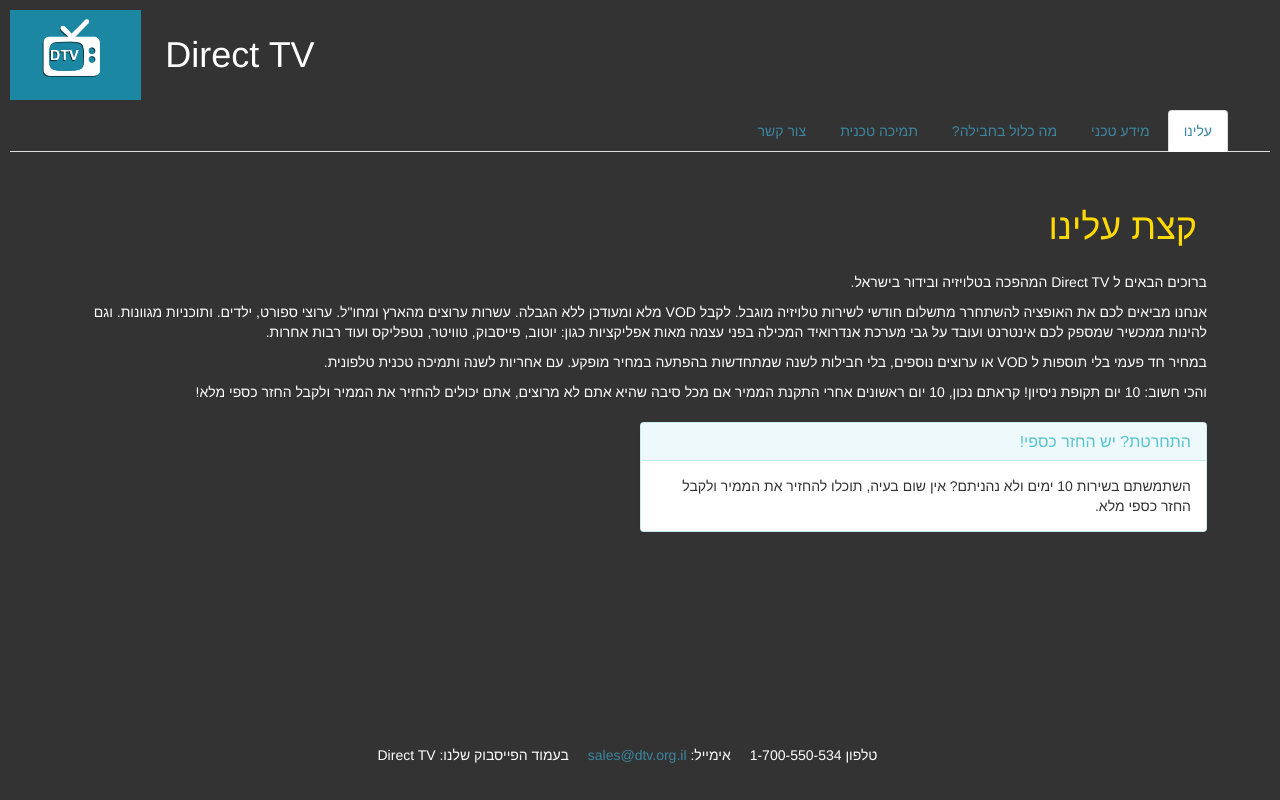
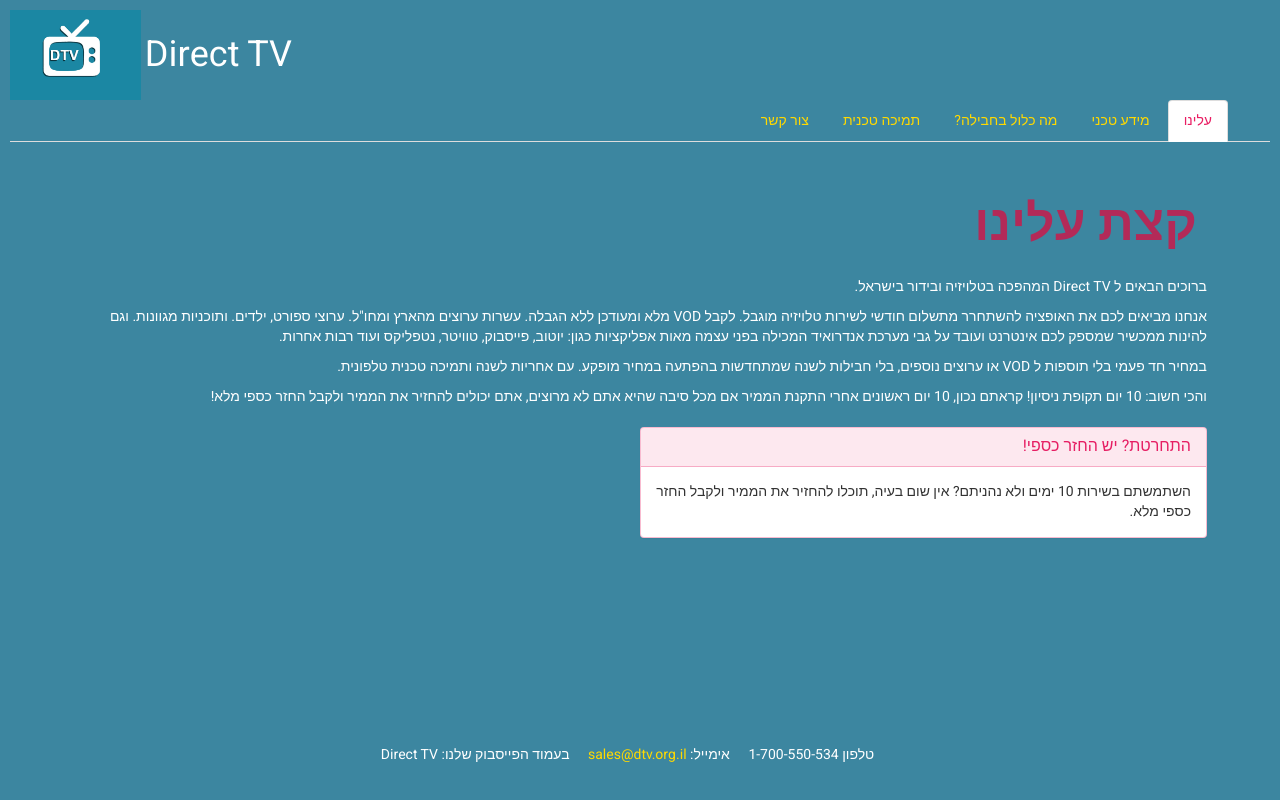
Before and after one commit to edento/direct-tv, a website: page public/index.html in a window 1280 px wide. Drawn offline with nearby package versions, Linux system fonts and the light colour scheme; some packages are replaced by stand-ins of ours.

Commit message:
Change colors to be blue-pink-yellow instead of gray-yellow-blue

```diff
--- a/public/style.scss
+++ b/public/style.scss
@@ -1,19 +1,25 @@
+@import url('https://fonts.googleapis.com/css?family=Heebo');
 $cl_dark_gray: #333;
 $cl_light_gray: #808080;
+$cl_white: #fff;
+$cl_blue: #54c4d0;
+// current colors
+$cl_blue: #3c86a0;
+$cl_purple: #E91E63;
+$cl_purple_darker: #b32a58;
 $cl_yellow: #FFD900;
-$cl_white: #fff;
-// $cl_blue: #54c4d0;
-$cl_blue: #3c86a0;
 $height_header: 80px;
 $height_footer: 90px;
 $height_nav: 41px;
 body {
     direction: rtl;
     background: $cl_dark_gray;
+    background: $cl_blue;
     color: $cl_white;
     margin: 0;
     padding: 0;
     height: 100%;
+    font-family: 'Heebo', sans-serif;
 }
 
 .rtl {
@@ -29,11 +35,15 @@
 }
 
 a {
-    color: $cl_blue !important;
+    color: $cl_yellow !important;
     text-decoration: none;
-    // &:hover {
-    //     color: $cl_yellow !important;
-    // }
+    &:hover {
+        color: $cl_purple !important;
+    }
+}
+
+li.active a {
+    color: $cl_purple !important;
 }
 
 .container-all {
@@ -46,7 +56,6 @@
     height: 100px;
     padding: 10px 10px 0 10px;
     h1 {
-        padding-left: 20px;
         display: inline-block;
         line-height: 80px;
         margin: 0;
@@ -58,11 +67,14 @@
 }
 
 .content {
-    padding: 10px;
+    padding: 0 10px 10px 10px;
     padding-bottom: $height_footer;
     .title {
         color: $cl_yellow;
+        color: $cl_purple_darker !important;
         padding: 15px 10px;
+        font-size: 50px;
+        font-weight: bold;
     }
     .view-content {
         padding-top: 20px;
@@ -72,11 +84,11 @@
             .message {
                 width: 50%;
                 margin-top: 20px;
-                border-color: rgba(84, 196, 208, 0.3);
+                border-color: rgba(230, 30, 99, 0.3);
                 .panel-heading {
-                    border-color: rgba(84, 196, 208, 0.3);
-                    background-color: rgba(84, 196, 208, 0.1);
-                    color: rgba(84, 196, 208, 1);
+                    border-color: rgba(230, 30, 99, 0.3);
+                    background-color: rgba(230, 30, 99, 0.1);
+                    color: rgba(230, 30, 99, 1);
                 }
                 .panel-body {
                     color: $cl_dark_gray !important;
```
Also changed, not shown: public/style.css, 1 other file.
